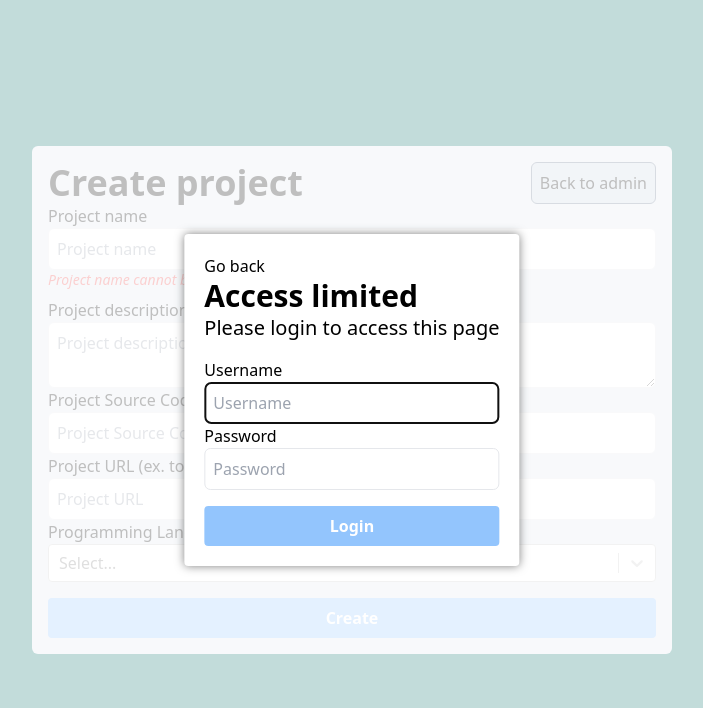
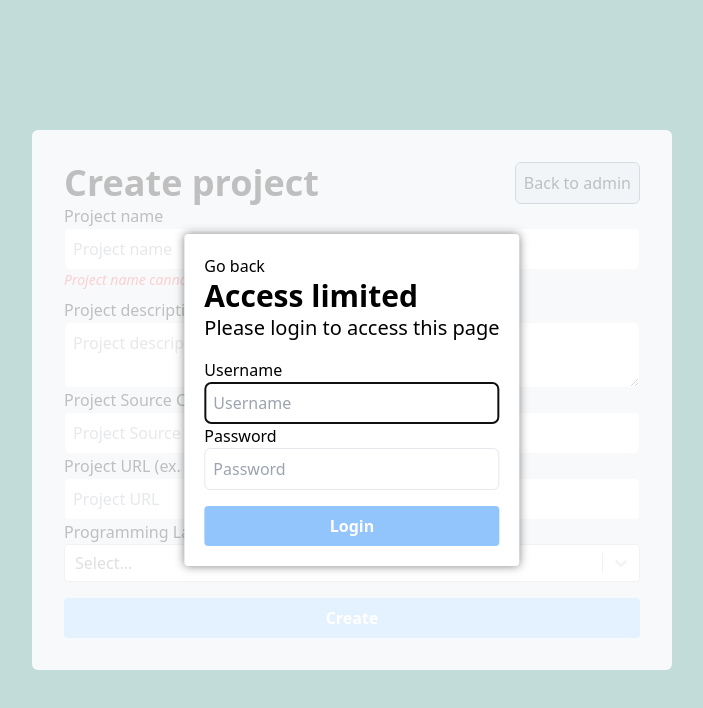
Before and after one commit to linusromlandArchives/romland.dev, a React (Vite) app in the folder frontend/: page /admin/createProject in a window 1280 px wide. Shown: the top 708 px of the page, without its empty margins (288-991 px from the left). Built offline with nearby package versions, Linux system fonts and the light colour scheme; no server answers.

Commit message:
Small design changes

```diff
--- a/frontend/src/components/ProjectsTab.jsx
+++ b/frontend/src/components/ProjectsTab.jsx
@@ -58,7 +58,7 @@ export default () => {
     }
 
     return (
-        <section className="w-full md:w-1/2 rounded-md bg-slate-200 p-4">
+        <section className="w-full md:w-1/2 rounded-md bg-slate-200 p-8">
             <div className="flex justify-between items-center">
                 <h1 className="text-4xl font-semibold">Projects</h1>
                 <Link
--- a/frontend/src/views/CreateProject.jsx
+++ b/frontend/src/views/CreateProject.jsx
@@ -35,7 +35,7 @@ export default () => {
 
     return (
         <div className="bg-teal-700 min-h-screen w-screen flex items-center justify-center">
-            <div className="w-full md:w-1/2 rounded-md bg-slate-200 p-4">
+            <div className="w-full md:w-1/2 rounded-md bg-slate-200 p-8">
                 <div className="flex justify-between items-center">
                     <h1 className="text-4xl font-semibold">Create project</h1>
                     <Link
--- a/frontend/src/views/EditProject.jsx
+++ b/frontend/src/views/EditProject.jsx
@@ -108,7 +108,7 @@ export default () => {
 
     return (
         <div className="bg-teal-700 min-h-screen w-screen flex items-center justify-center">
-            <div className="w-full lg:w-1/2 rounded-md bg-slate-200 p-4">
+            <div className="w-full lg:w-1/2 rounded-md bg-slate-200 p-8">
                 <div className="flex justify-between items-center">
                     <h1 className="text-4xl font-semibold">Edit a project</h1>
                     <Link
```
